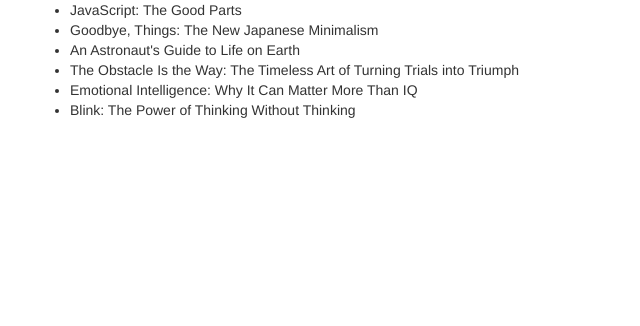
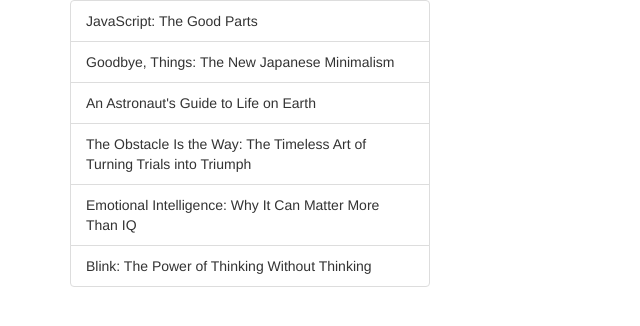
Before and after one commit to neilreyes/booklist, a React (Create React App) app: page / in a window 1280 px wide. Shown: the top 326 px of the page, without its empty margins (0-640 px from the left). Built offline with nearby package versions, Linux system fonts and the light colour scheme.

Commit message:
- Added bootstrap components `

```diff
--- a/src/components/App.jsx
+++ b/src/components/App.jsx
@@ -1,4 +1,5 @@
-import React, { Component } from "react";
+import React from "react";
+import { Row, Col, ListGroup } from "react-bootstrap";
 import '../App.css';
 // Import components
 import BookList from "../containers/BookList";
@@ -6,9 +7,13 @@
 const App = () => {
     return (
         <div className="App container">
-            <ul className="list-group">
-                <BookList />
-            </ul>
+            <Row>
+                <Col sm={4}>
+                    <ListGroup>
+                        <BookList />
+                    </ListGroup>
+                </Col>
+            </Row>
         </div>
     )
 }
--- a/src/containers/BookList.jsx
+++ b/src/containers/BookList.jsx
@@ -1,5 +1,7 @@
 import React, { Component } from "react";
 import { connect } from "react-redux";
+
+import { ListGroupItem } from "react-bootstrap";
 
 class BookList extends Component{
     render(){
@@ -8,7 +10,7 @@
         return(
             books.map( book => {
                 return (
-                    <li className="list-item-group" key={book.title}>{book.title}</li>
+                    <ListGroupItem key={book.title}>{book.title}</ListGroupItem>
                 )
             })
         );
```
Also changed, not shown: src/actions/index.js (added).
